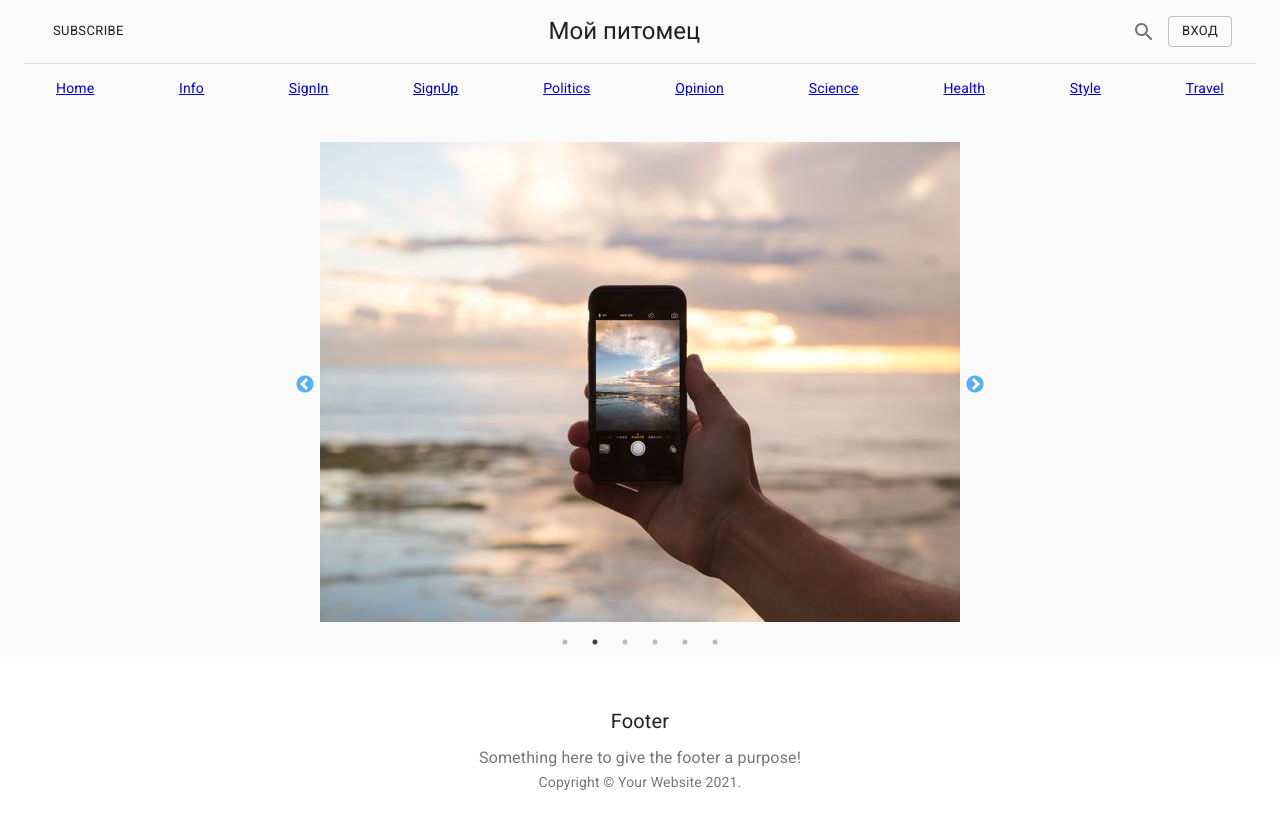
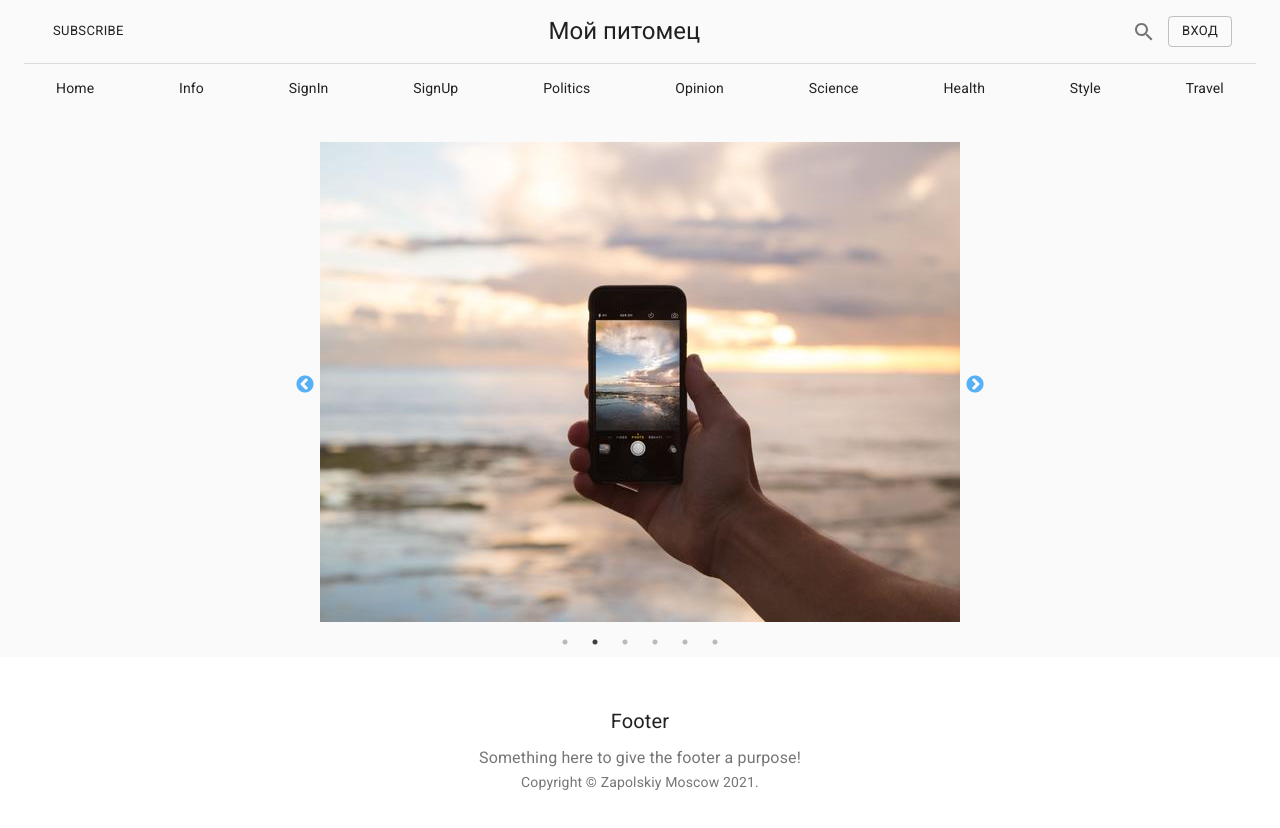
Before and after one commit to myliveweb/dev.smartrostov.ru, a React (Create React App) app: page /info in a window 1280 px wide. Shown: the top 828 px of the page. Built offline with nearby package versions, Linux system fonts and the light colour scheme.

Commit message:
Copyright

```diff
--- /dev/null
+++ b/src/components/Copyright.tsx
@@ -0,0 +1,18 @@
+import React from 'react';
+import Typography from '@material-ui/core/Typography';
+import Link from '@material-ui/core/Link';
+
+const Copyright: React.FC = () => {
+  return (
+    <Typography variant="body2" color="textSecondary" align="center">
+      {'Copyright © '}
+      <Link color="inherit" href="/">
+        Zapolskiy Moscow
+      </Link>{' '}
+      {new Date().getFullYear()}
+      {'.'}
+    </Typography>
+  );
+}
+
+export default Copyright;
--- a/src/components/Footer.tsx
+++ b/src/components/Footer.tsx
@@ -4,19 +4,7 @@ import { makeStyles } from '@material-ui/core/styles';
 import Container from '@material-ui/core/Container';
 import Typography from '@material-ui/core/Typography';
 import Link from '@material-ui/core/Link';
-
-function Copyright() {
-  return (
-    <Typography variant="body2" color="textSecondary" align="center">
-      {'Copyright © '}
-      <Link color="inherit" href="https://material-ui.com/">
-        Your Website
-      </Link>{' '}
-      {new Date().getFullYear()}
-      {'.'}
-    </Typography>
-  );
-}
+import Copyright from './Copyright'
 
 const useStyles = makeStyles((theme) => ({
   footer: {
--- a/src/components/Header.tsx
+++ b/src/components/Header.tsx
@@ -61,13 +61,13 @@ export const Header: React.FC<HeaderProps> = (props) => {
       </Toolbar>
       <Toolbar component="nav" variant="dense" className={classes.toolbarSecondary}>
         {sections.map((section) => (
-          <NavLink
+          <Link
             color="inherit"
-            to={section.url}
+            href={section.url}
             className={classes.toolbarLink}
           >
             {section.title}
-          </NavLink>
+          </Link>
         ))}
       </Toolbar>
     </>
```
